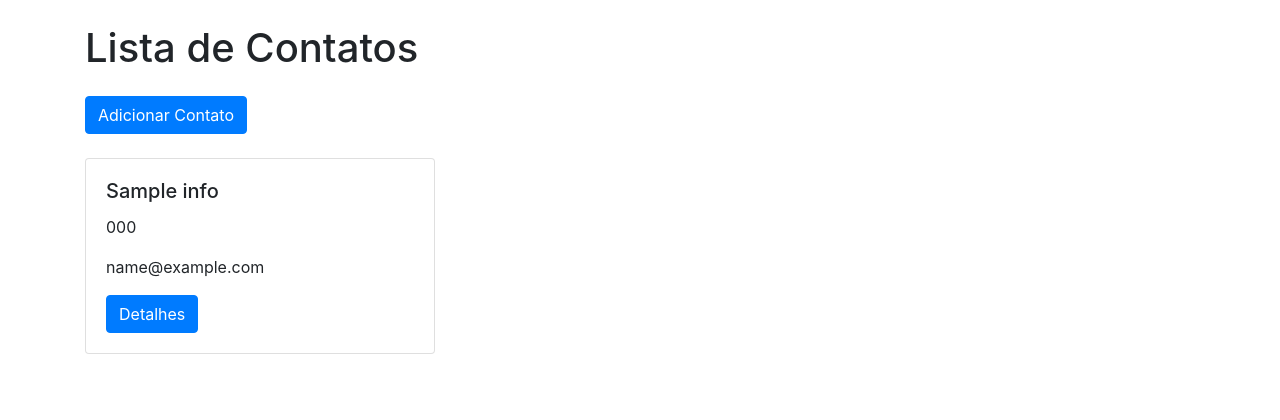
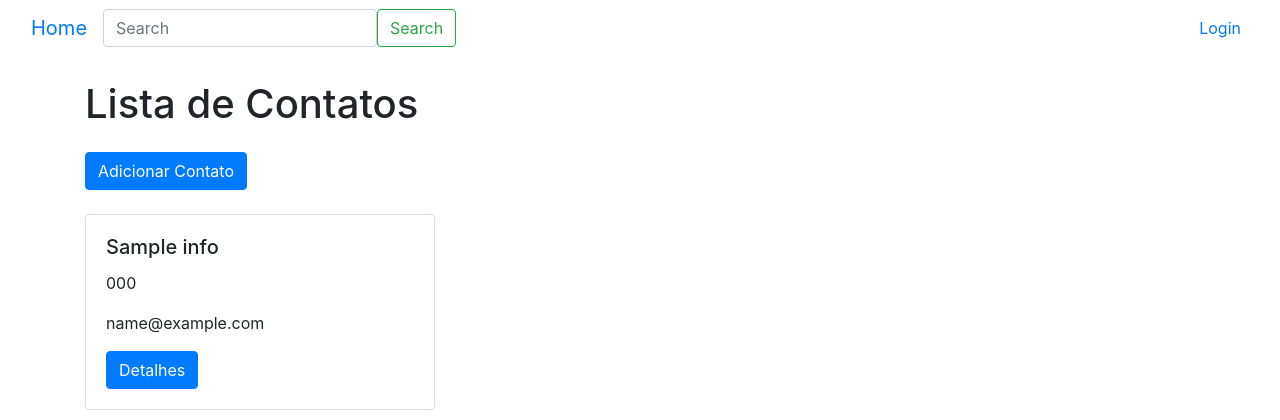
Before and after one commit to aeciobrito/lista_contatos, a PHP site: page / in a window 1280 px wide. Shown: the top 420 px of the page. Run offline with PHP 8.4, Linux system fonts and the light colour scheme; tables that the repository leaves empty hold one stand-in row (values such as "Sample post").

Commit message:
navbar e logout funcionais

```diff
--- a/index.php
+++ b/index.php
@@ -1,4 +1,6 @@
 <?php
+session_start(); // Iniciar a sessão
+
 require_once 'Database.php';
 require_once 'Contato.php';
 require_once 'ContatoDAO.php';
@@ -16,17 +18,51 @@ $contatos = $contatoDAO->getAll();
     <link rel="stylesheet" href="https://stackpath.bootstrapcdn.com/bootstrap/4.5.2/css/bootstrap.min.css">
 </head>
 <body>
+    <header>
+        <nav class="navbar navbar-expand-lg bg-body-tertiary">
+            <div class="container-fluid">
+                <a class="navbar-brand" href="index.php">Home</a>
+                <button class="navbar-toggler" type="button" data-bs-toggle="collapse" data-bs-target="#navbarSupportedContent" aria-controls="navbarSupportedContent" aria-expanded="false" aria-label="Toggle navigation">
+                    <span class="navbar-toggler-icon"></span>
+                </button>
+                <div class="collapse navbar-collapse" id="navbarSupportedContent">
+                    <ul class="navbar-nav me-auto mb-2 mb-lg-0">
+                        <!-- Outros itens de menu podem ser adicionados aqui -->
+                    </ul>
+                    <form class="d-flex" role="search">
+                        <input class="form-control me-2" type="search" placeholder="Search" aria-label="Search">
+                        <button class="btn btn-outline-success" type="submit">Search</button>
+                    </form>
+                    <ul class="navbar-nav ml-auto">
+                        <?php if (isset($_SESSION['token'])) : ?>
+                            <li class="nav-item">
+                                <form action="AuthService.php" method="post" style="display: inline;">
+                                    <input type="hidden" name="type" value="logout">
+                                    <button class="btn btn-link nav-link" type="submit" style="display: inline; border: none; background: none; padding: 0; cursor: pointer;">Logout</button>
+                                </form>
+                            </li>
+                        <?php else : ?>
+                            <li class="nav-item">
+                                <a class="nav-link" href="auth.php">Login</a>
+                            </li>
+                        <?php endif; ?>
+                    </ul>
+                </div>
+            </div>
+        </nav>
+    </header>
+
     <div class="container">
         <h1 class="my-4">Lista de Contatos</h1>
         <a href="detalhes.php" class="btn btn-primary mb-4">Adicionar Contato</a>
         <div class="row row-cols-1 row-cols-md-3 g-4">
-            <?php foreach($contatos as $contato) : ?>
+            <?php foreach ($contatos as $contato) : ?>
                 <div class="col">
                     <div class="card">
                         <div class="card-body">
-                            <h5 class="card-title"><?php echo $contato->getNome(); ?></h5>
-                            <p class="card-text"><?php echo $contato->getTelefone(); ?></p>
-                            <p class="card-text"><?php echo $contato->getEmail(); ?></p>
+                            <h5 class="card-title"><?php echo htmlspecialchars($contato->getNome(), ENT_QUOTES, 'UTF-8'); ?></h5>
+                            <p class="card-text"><?php echo htmlspecialchars($contato->getTelefone(), ENT_QUOTES, 'UTF-8'); ?></p>
+                            <p class="card-text"><?php echo htmlspecialchars($contato->getEmail(), ENT_QUOTES, 'UTF-8'); ?></p>
                             <a href="detalhes.php?id=<?php echo $contato->getId(); ?>" class="btn btn-primary">Detalhes</a>
                         </div>
                     </div>
@@ -34,5 +70,6 @@ $contatos = $contatoDAO->getAll();
             <?php endforeach; ?>
         </div>
     </div>
+    <script src="https://stackpath.bootstrapcdn.com/bootstrap/4.5.2/js/bootstrap.min.js"></script>
 </body>
 </html>
```
Also changed, not shown: AuthService.php (+13 -0 lines).
